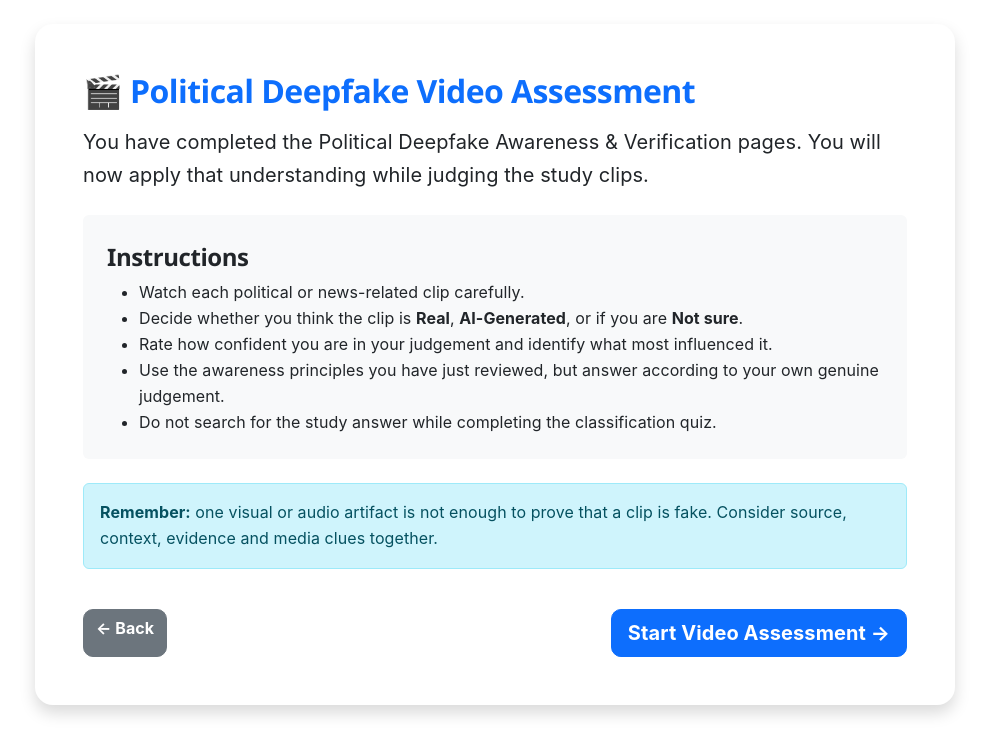
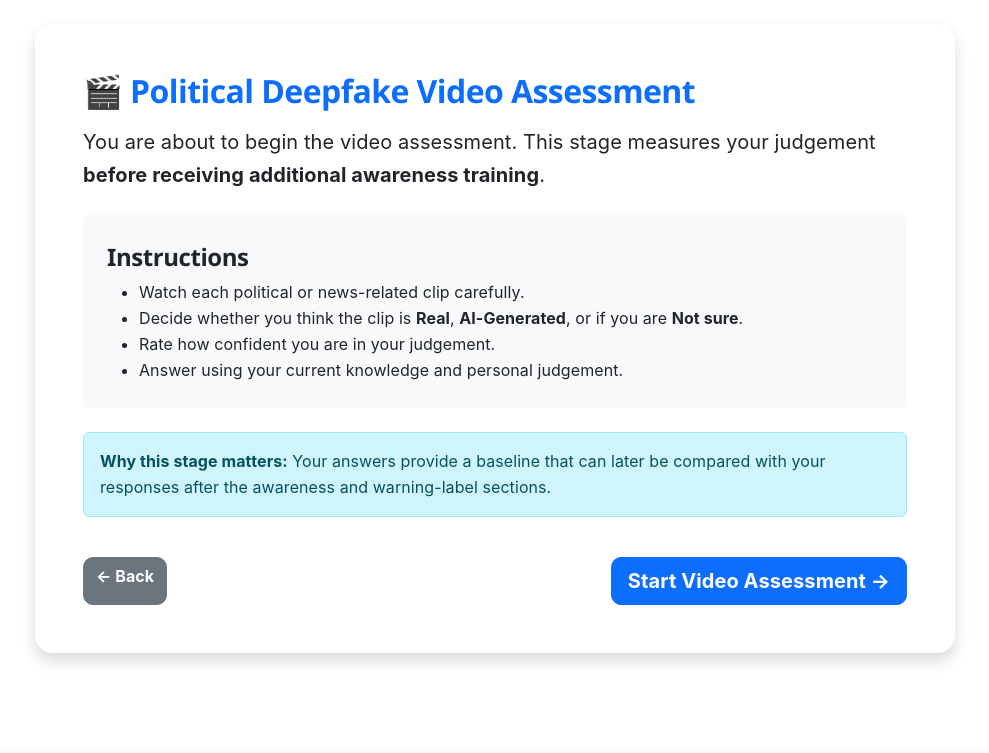
Before and after one commit to LEvan1310/deepfake-survey-app, a Flask app: page /quiz-introduction in a window 1280 px wide. Shown: the part 51-804 px from the top of the page, without its empty margins (145-1134 px from the left). After the commit the page ends 713 px from the top, so only its background shows below. Run offline with Flask 3, Linux system fonts and the light colour scheme; some libraries are stand-ins or nearby versions.

Commit message:
Update quiz_intro.html

```diff
--- a/templates/quiz_intro.html
+++ b/templates/quiz_intro.html
@@ -2,36 +2,34 @@
 <div class="card shadow border-0 p-4 p-md-5 survey-card">
   <div data-lang-block="en">
     <h2 class="fw-bold text-primary">🎬 Political Deepfake Video Assessment</h2>
-    <p class="fs-5 mt-3">You have completed the Political Deepfake Awareness & Verification pages. You will now apply that understanding while judging the study clips.</p>
+    <p class="fs-5 mt-3">You are about to begin the video assessment. This stage measures your judgement <strong>before receiving additional awareness training</strong>.</p>
     <div class="bg-body-tertiary rounded p-4 my-4">
       <h4 class="fw-bold">Instructions</h4>
       <ul class="mb-0">
         <li>Watch each political or news-related clip carefully.</li>
         <li>Decide whether you think the clip is <strong>Real</strong>, <strong>AI-Generated</strong>, or if you are <strong>Not sure</strong>.</li>
-        <li>Rate how confident you are in your judgement and identify what most influenced it.</li>
-        <li>Use the awareness principles you have just reviewed, but answer according to your own genuine judgement.</li>
-        <li>Do not search for the study answer while completing the classification quiz.</li>
+        <li>Rate how confident you are in your judgement.</li>
+        <li>Answer using your current knowledge and personal judgement.</li>
       </ul>
     </div>
-    <div class="alert alert-info"><strong>Remember:</strong> one visual or audio artifact is not enough to prove that a clip is fake. Consider source, context, evidence and media clues together.</div>
+    <div class="alert alert-info"><strong>Why this stage matters:</strong> Your answers provide a baseline that can later be compared with your responses after the awareness and warning-label sections.</div>
   </div>
   <div data-lang-block="my" style="display:none">
     <h2 class="fw-bold text-primary">🎬 နိုင်ငံရေး Deepfake ဗီဒီယို စမ်းသပ်မှု</h2>
-    <p class="fs-5 mt-3">Political Deepfake Awareness & Verification စာမျက်နှာများကို ဖတ်ရှုပြီးဖြစ်ပါသည်။ ယခု လေ့လာထားသည့်အချက်များကို အသုံးပြု၍ study clips များကို ခွဲခြားဆုံးဖြတ်ပါမည်။</p>
+    <p class="fs-5 mt-3">ယခု ဗီဒီယိုစမ်းသပ်မှုကို စတင်ပါမည်။ ဤအပိုင်းသည် <strong>ထပ်ဆောင်းအသိပညာပေးမှု မရရှိမီ</strong> သင့်၏ ကိုယ်ပိုင်ဆုံးဖြတ်ချက်ကို တိုင်းတာရန် ဖြစ်သည်။</p>
     <div class="bg-body-tertiary rounded p-4 my-4">
       <h4 class="fw-bold">ညွှန်ကြားချက်</h4>
       <ul class="mb-0">
         <li>နိုင်ငံရေး သို့မဟုတ် သတင်းဆိုင်ရာ ဗီဒီယိုတစ်ခုချင်းကို ဂရုတစိုက် ကြည့်ပါ။</li>
         <li>ဗီဒီယိုကို <strong>အစစ်</strong>၊ <strong>AI ဖြင့် ဖန်တီးထားသည်</strong> သို့မဟုတ် <strong>မသေချာ</strong> ဟု ဆုံးဖြတ်ပါ။</li>
-        <li>မိမိဆုံးဖြတ်ချက်အပေါ် ယုံကြည်မှုအဆင့်နှင့် အဓိကသက်ရောက်သည့်အချက်ကို ဖြေဆိုပါ။</li>
-        <li>ယခုဖတ်ရှုထားသော awareness principles များကို အသုံးပြုနိုင်သော်လည်း မိမိ၏ အမှန်တကယ် judgement အတိုင်း ဖြေဆိုပါ။</li>
-        <li>Classification quiz ဖြေဆိုနေစဉ် study answer ကို အွန်လိုင်းတွင် မရှာဖွေပါနှင့်။</li>
+        <li>မိမိဆုံးဖြတ်ချက်အပေါ် ယုံကြည်မှုအဆင့်ကို ဖြေဆိုပါ။</li>
+        <li>လက်ရှိသိရှိထားသည့်အရာနှင့် ကိုယ်ပိုင်ဆုံးဖြတ်ချက်အတိုင်း ဖြေဆိုပါ။</li>
       </ul>
     </div>
-    <div class="alert alert-info"><strong>မှတ်ထားရန်:</strong> ရုပ်ပုံ/အသံ artifact တစ်ခုတည်းနဲ့ fake ဖြစ်ကြောင်း မသက်သေပြနိုင်ပါ။ Source၊ context၊ evidence နှင့် media clues များကို ပေါင်းစပ်စဉ်းစားပါ။</div>
+    <div class="alert alert-info"><strong>ဤအပိုင်း အရေးကြီးရသည့်အကြောင်း:</strong> ဤအဖြေများကို နောက်ပိုင်း အသိပညာပေးမှုနှင့် သတိပေးတံဆိပ်အပိုင်းပြီးနောက် အဖြေများနှင့် နှိုင်းယှဉ်နိုင်ရန် baseline အဖြစ် အသုံးပြုနိုင်သည်။</div>
   </div>
   <div class="d-flex justify-content-between mt-4">
-    <a href="/awareness-training/3" class="btn btn-secondary">← Back</a>
+    <a href="{{ '/survey/page2' if skipped else '/survey/page4' }}" class="btn btn-secondary">← Back</a>
     <a href="/survey/page5" class="btn btn-primary btn-lg">Start Video Assessment →</a>
   </div>
 </div>
```
